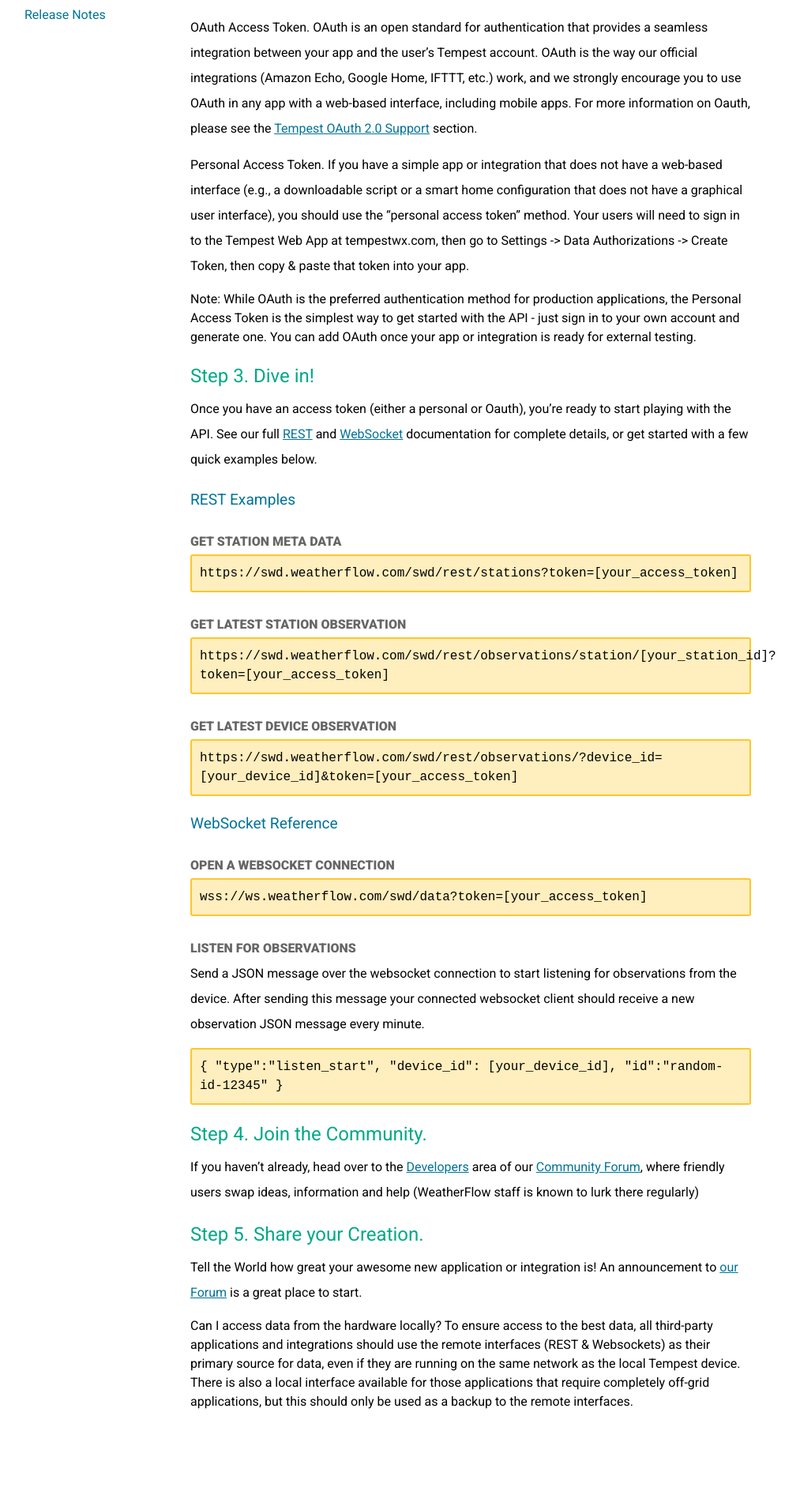
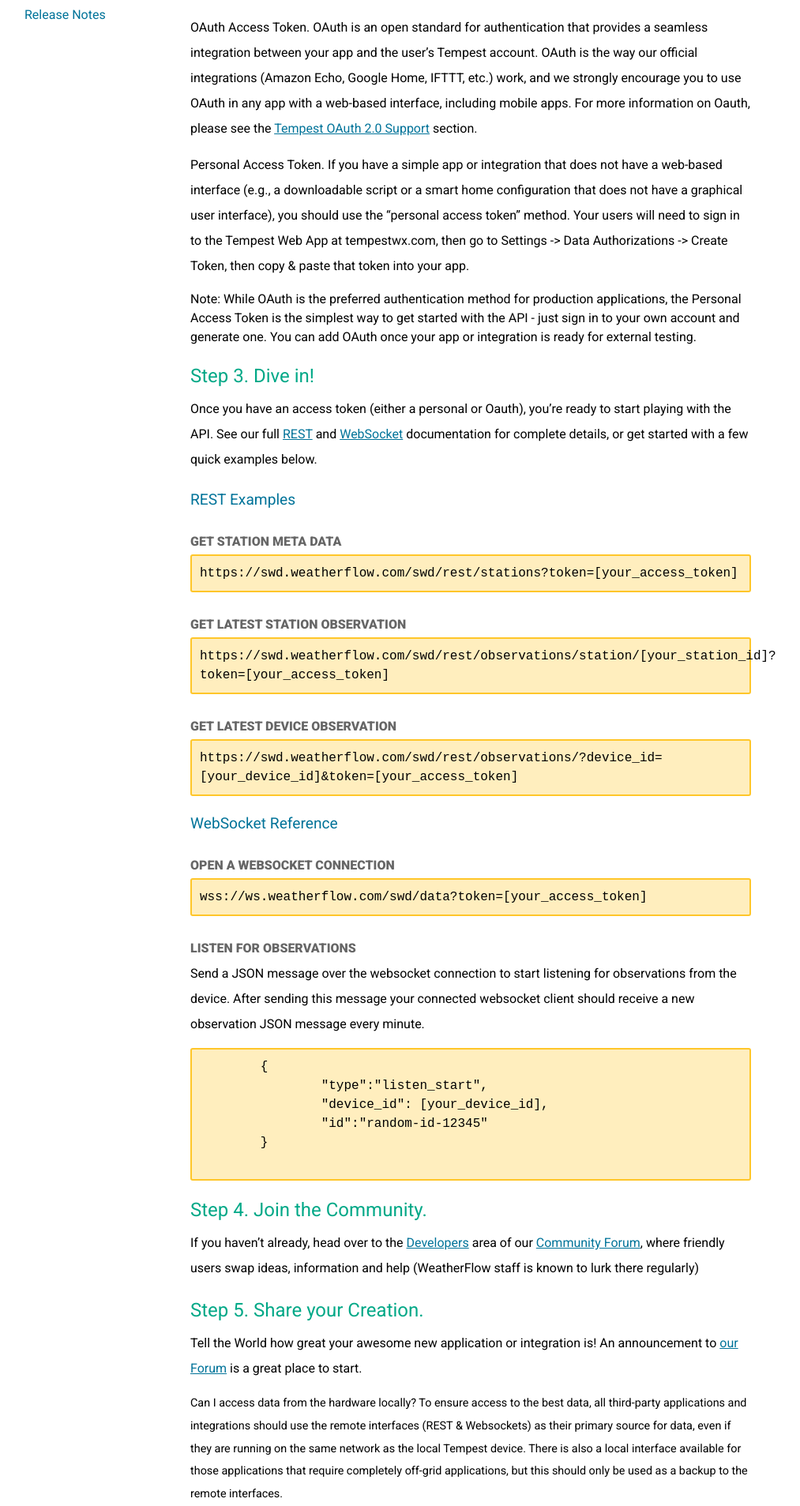
Before and after one commit to WeatherFlow/Tempest, a Jekyll site: the page built from api/index.html, in a window 1280 px wide. Shown: the part 804-2711 px from the top of the page at 79% size, without its empty margins (169-1182 px from the left). Built offline with Jekyll 4.4.1, drawn with Linux system fonts in a browser that asks for light colours; nearby versions of some CDN libraries; before the commit the page ends 2591 px from its top, so only the background shows below that.

Commit message:
Update index.html

```diff
--- a/api/index.html
+++ b/api/index.html
@@ -32,15 +32,17 @@
 <p class="step">Listen for observations</p>
 <p>Send a JSON message over the websocket connection to start listening for observations from the device. After sending this message your connected websocket client should receive a new observation JSON message every minute.</p>
 <div class="code-highlight code-highlight-extra-padding">
+	<pre>
 	{
 		"type":"listen_start",
 		"device_id": [your_device_id],
 		"id":"random-id-12345"
 	}
+	</pre>
 </div>
 
 <h3>Step 4. Join the Community.</h3>
 <p>If you haven’t already, head over to the <a href="https://community.weatherflow.com/c/developers/5">Developers</a> area of our <a href="https://community.weatherflow.com/">Community Forum</a>, where friendly users swap ideas, information and help (WeatherFlow staff is known to  lurk there regularly)</p>
 <h3>Step 5. Share your Creation.</h3>
 <p>Tell the World how great your awesome new application or integration is! An announcement to <a href="https://community.weatherflow.com/">our Forum</a> is a great place to start.</p>
-<h6>Can I access data from the hardware locally? To ensure access to the best data, all third-party applications and integrations should use the remote interfaces (REST & Websockets) as their primary source for data, even if they are running on the same network as the local Tempest device. There is also a local interface available for those applications that require completely off-grid applications, but this should only be used as a backup to the remote interfaces.</h6>
+<p class="fine-print">Can I access data from the hardware locally? To ensure access to the best data, all third-party applications and integrations should use the remote interfaces (REST & Websockets) as their primary source for data, even if they are running on the same network as the local Tempest device. There is also a local interface available for those applications that require completely off-grid applications, but this should only be used as a backup to the remote interfaces.</p>
```
